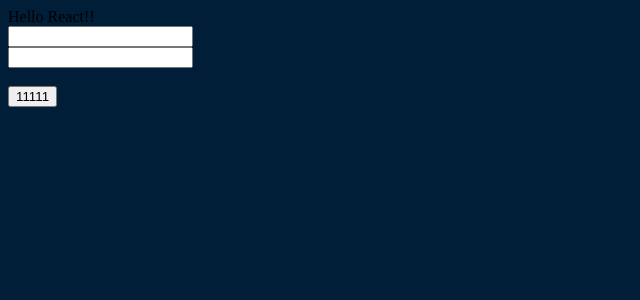
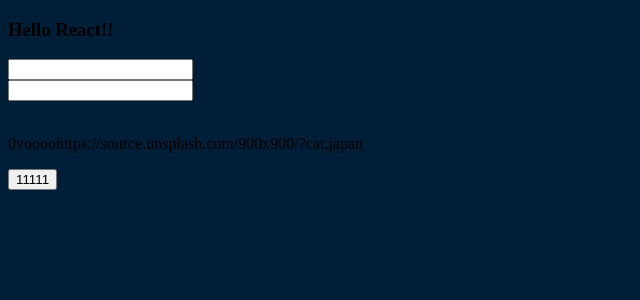
Before and after one commit to yuki16bit/sliding-puzzle-2019, a React app: page / in a window 1280 px wide. Shown: the top 300 px of the page, without its empty margins (0-640 px from the left). Built offline with nearby package versions, Linux system fonts and the light colour scheme.

Commit message:
setup eslint with airbnb style

```diff
--- a/src/app.js
+++ /dev/null
@@ -1,17 +0,0 @@
-import React from "react";
-import ReactDOM from "react-dom";
-
-import "./App.scss";
-
-import Gamebox from "./components/Gamebox";
-
-const App = () => {
-  return (
-    <div>
-      <div>Hello React!!</div>
-      <Gamebox />
-    </div>
-  );
-};
-
-ReactDOM.render(<App />, document.querySelector("#root"));
--- /dev/null
+++ b/src/app.jsx
@@ -0,0 +1,15 @@
+import React from 'react';
+import ReactDOM from 'react-dom';
+
+import './App.scss';
+
+import Gamebox from './components/Gamebox';
+
+const App = () => (
+  <div>
+    <h3>Hello React!!</h3>
+    <Gamebox />
+  </div>
+);
+
+ReactDOM.render(<App />, document.querySelector('#root'));
--- a/src/components/Ans.jsx
+++ b/src/components/Ans.jsx
@@ -1,11 +1,9 @@
 import React from 'react';
 
-const Ans = () => {
-  return (
-    <div>
-      <img src/>
-    </div>
-  )
-}
+const Ans = () => (
+  <div>
+    <img alt="" src="#" />
+  </div>
+);
 
 export default Ans;
--- a/src/components/Gamebox.jsx
+++ b/src/components/Gamebox.jsx
@@ -6,23 +6,25 @@ import Ans from './Ans';
 class Gamebox extends Component {
   state = {
     quiz: 'https://source.unsplash.com/900x900/?cat,japan',
-    playerName: "",
+    playerName: 'yoooo',
     step: 0,
   };
 
   render() {
+    const { step, playerName, quiz } = this.state;
     return (
       <div className="Gamebox">
         <div className="Gamebox-upper">
           <Info />
           <Info />
           <Ans />
+          <p>{step + playerName + quiz}</p>
         </div>
         <div className="Gamebox-down">
           <Tile />
         </div>
       </div>
-    )
+    );
   }
 }
 
--- a/src/components/Info.jsx
+++ b/src/components/Info.jsx
@@ -1,12 +1,9 @@
 import React from 'react';
 
-const Info = () => {
-  return (
-    <div>
-      <label />
-      <input />
-    </div>
-  )
-}
+const Info = () => (
+  <div>
+    <input />
+  </div>
+);
 
 export default Info;
--- a/src/components/Tile.jsx
+++ b/src/components/Tile.jsx
@@ -1,7 +1,5 @@
 import React from 'react';
 
-const Tile = () => {
-  return <button>11111</button>;
-}
+const Tile = () => <button type="button">11111</button>;
 
 export default Tile;
--- a/webpack.config.js
+++ b/webpack.config.js
@@ -1,14 +1,15 @@
 const path = require('path');
-const src  = path.resolve(__dirname, 'src');
+
+const src = path.resolve(__dirname, 'src');
 const dist = path.resolve(__dirname, 'dist');
 
-const HtmlWebPackPlugin = require("html-webpack-plugin");
+const HtmlWebPackPlugin = require('html-webpack-plugin');
 
 module.exports = {
-  entry: src + '/app.js',
+  entry: `${src}/app.jsx`,
   output: {
-      path: dist,
-      filename: 'bundle.js'
+    path: dist,
+    filename: 'bundle.js',
   },
   module: {
     rules: [
@@ -16,41 +17,41 @@ module.exports = {
         test: /\.(js|jsx)$/,
         exclude: /node_modules/,
         use: {
-          loader: "babel-loader",
-        }
+          loader: 'babel-loader',
+        },
       },
       {
         test: /\.scss$/,
         use: [
-          "style-loader",
-          "css-loader",
+          'style-loader',
+          'css-loader',
           {
-            loader: "sass-loader",
+            loader: 'sass-loader',
             options: {
               sourceMap: process.env.NODE_ENV !== 'production',
-            }
+            },
           },
-        ]
+        ],
       },
       {
         test: /\.(jpe?g|png|gif)$/,
         use: [
           {
             loader: 'url-loader',
-            options: { limit: 8192 }
-          }
-        ]
-      }
+            options: { limit: 8192 },
+          },
+        ],
+      },
     ],
   },
   resolve: {
-    extensions: ['.js', '.jsx']
+    extensions: ['.js', '.jsx'],
   },
   plugins: [
     new HtmlWebPackPlugin({
-      template: src + "/index.html",
-      filename: "index.html",
+      template: `${src}/index.html`,
+      filename: 'index.html',
       // favicon: src + "path/to/your/favicon.ico"
-    })
-  ]
+    }),
+  ],
 };
```
Also changed, not shown: package.json (+11 -1 lines), .eslintrc.json (added), 1 other file (tests, documents, lock files or other folders).
